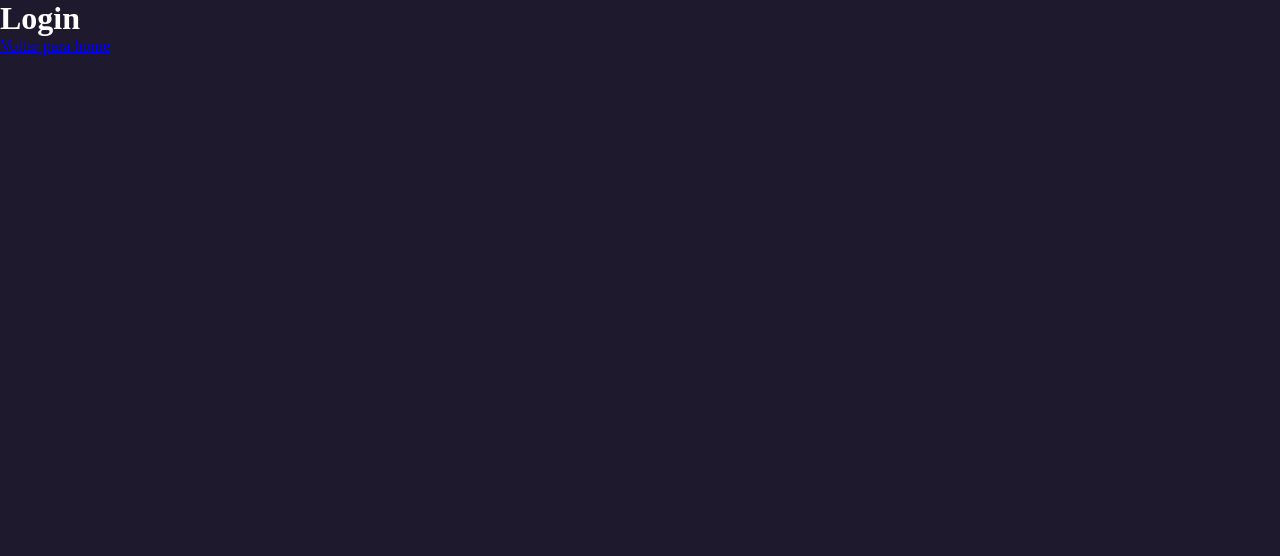
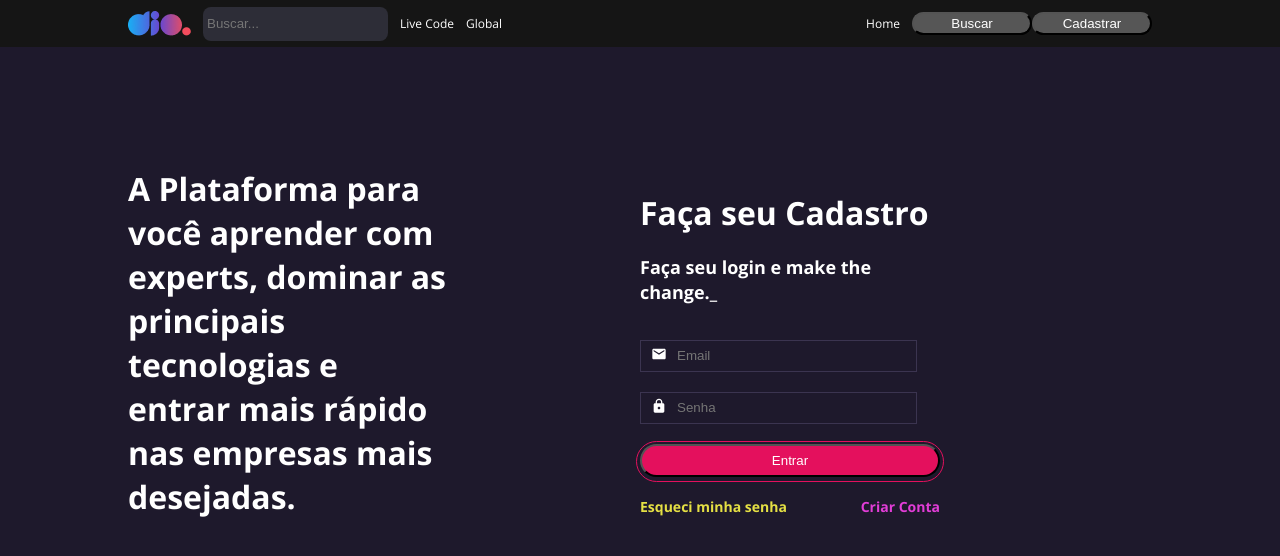
Before and after one commit to leofsousa/site-dio-clone, a React (Create React App) app: page /login in a window 1280 px wide. Shown: the top 556 px of the page. Built offline with nearby package versions, Linux system fonts and the light colour scheme.

Commit message:
tela de login criada

```diff
--- a/package.json
+++ b/package.json
@@ -9,6 +9,7 @@
     "@testing-library/user-event": "^13.5.0",
     "react": "^19.1.1",
     "react-dom": "^19.1.1",
+    "react-icons": "^5.5.0",
     "react-router-dom": "^7.8.2",
     "react-scripts": "5.0.1",
     "styled-components": "^6.1.19",
--- /dev/null
+++ b/src/components/Input/index.jsx
@@ -0,0 +1,12 @@
+import React from "react";
+import { IconContainer, InputContainer, InputText } from "./styles";
+
+const Input = ({ leftIcon, name, ...rest }) => {
+  return (
+    <InputContainer>
+      {leftIcon ? <IconContainer>{leftIcon}</IconContainer> : null}
+      <InputText {...rest} />
+    </InputContainer>
+  );
+};
+export { Input };
--- /dev/null
+++ b/src/components/Input/styles.js
@@ -0,0 +1,24 @@
+import styled from "styled-components"
+
+export const InputContainer = styled.div`
+    max-width: 275px;
+    width: 100%;
+    height: 30px;
+    border: 1px solid #3b3450;
+
+    display: flex;
+    align-items: center;
+    margin-bottom: 20px;
+`
+export const IconContainer = styled.div`
+    margin: 0 10px;
+
+`
+
+export const InputText = styled.input`
+    background-color: transparent;
+    color: #FFFFFF;
+    width: 100%;
+    border: 0;
+    height: 30px;
+`
--- a/src/pages/login/index.jsx
+++ b/src/pages/login/index.jsx
@@ -1,10 +1,46 @@
-import { Link } from "react-router-dom"
+import { MdEmail, MdLock } from "react-icons/md";
+import { Button } from "../../components/Button";
+import { Header } from "../../components/Header";
+import {
+  Container,
+  Column,
+  CriarText,
+  EsqueciText,
+  Row,
+  Title,
+  TitleLogin,
+  Wrapper,
+  SubtitleLogin,
+} from "./styles";
+import { Input } from "../../components/Input";
 
 const Login = () => {
   return (
     <>
-      <h1>Login</h1>
-      <Link to='/'>Voltar para home</Link>
+      <Header />
+      <Container>
+        <Column>
+          <Title>
+            A Plataforma para você aprender com experts, dominar as principais
+            tecnologias e entrar mais rápido nas empresas mais desejadas.
+          </Title>
+        </Column>
+        <Column>
+          <Wrapper>
+            <TitleLogin>Faça seu Cadastro</TitleLogin>
+            <SubtitleLogin>Faça seu login e make the change._</SubtitleLogin>
+            <form>
+              <Input placeholder="Email" leftIcon={<MdEmail/>} />
+              <Input placeholder="Senha" type="password" leftIcon={<MdLock />}/>
+              <Button title="Entrar" variant="secondary"></Button>
+            </form>
+            <Row>
+              <EsqueciText>Esqueci minha senha</EsqueciText>
+              <CriarText>Criar Conta</CriarText>
+            </Row>
+          </Wrapper>
+        </Column>
+      </Container>
     </>
   );
 };
--- /dev/null
+++ b/src/pages/login/styles.js
@@ -0,0 +1,73 @@
+import styled from "styled-components";
+
+export const Container = styled.main`
+  width: 100%;
+  max-width: 80%;
+  margin: 0 auto;
+  margin-top: 120px;
+
+  display: flex;
+  flex-direction: row;
+  justify-content: space-between;
+  align-items: center;
+`;
+export const Wrapper = styled.div`
+  max-width: 300px;
+`
+export const Column = styled.div`
+  flex: 1;
+`
+export const Row = styled.div`
+  display: flex;
+  flex-direction: row;
+  justify-content: space-between;
+  align-items: center;
+  margin-top: 20px;
+`
+
+export const Title = styled.h2`
+  font-family: "Open Sans";
+  font-style: normal;
+  font-weight: 700;
+  font-size: 32px;
+  width: 320px;
+  margin-bottom: 20px;
+  line-height: 44px;
+  color: #ffffff;
+`;
+
+export const TitleLogin = styled.p`
+  font-family: "Open Sans";
+  font-style: normal;
+  font-weight: 700;
+  font-size: 32px;
+  margin-bottom: 20px;
+  line-height: 44px;
+`;
+
+export const SubtitleLogin = styled.p`
+  font-family: "Open Sans";
+  font-style: normal;
+  font-weight: 700;
+  font-size: 18px;
+  margin-bottom: 35px;
+  line-height: 25px;
+`;
+
+export const EsqueciText = styled.p`
+  font-family: "Open Sans";
+  font-style: normal;
+  font-weight: 700;
+  font-size: 14px;
+  line-height: 19px;
+  color: #e5e044;
+`;
+
+export const CriarText = styled.p`
+  font-family: "Open Sans";
+  font-style: normal;
+  font-weight: 700;
+  font-size: 14px;
+  line-height: 19px;
+  color: #e23dd7;
+`;
```
Also changed, not shown: 1 other file (tests, documents, lock files or other folders).
